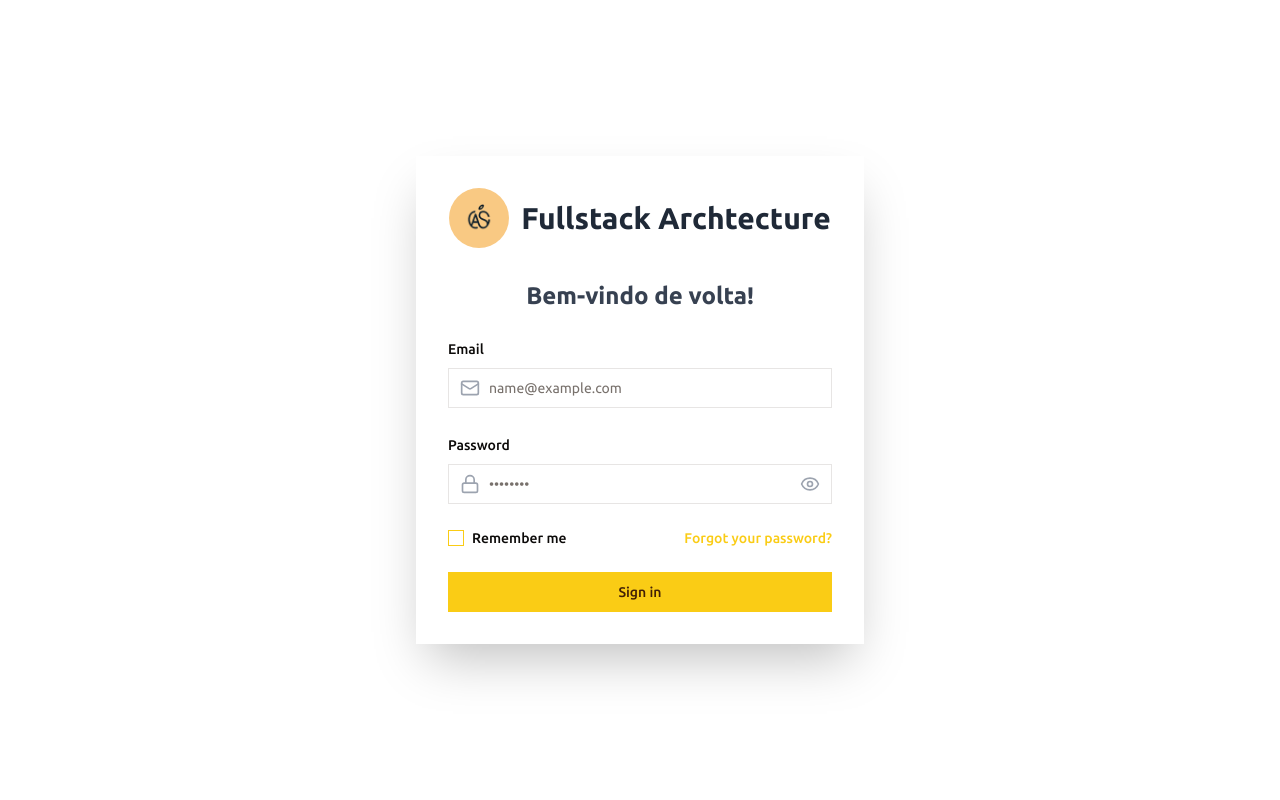
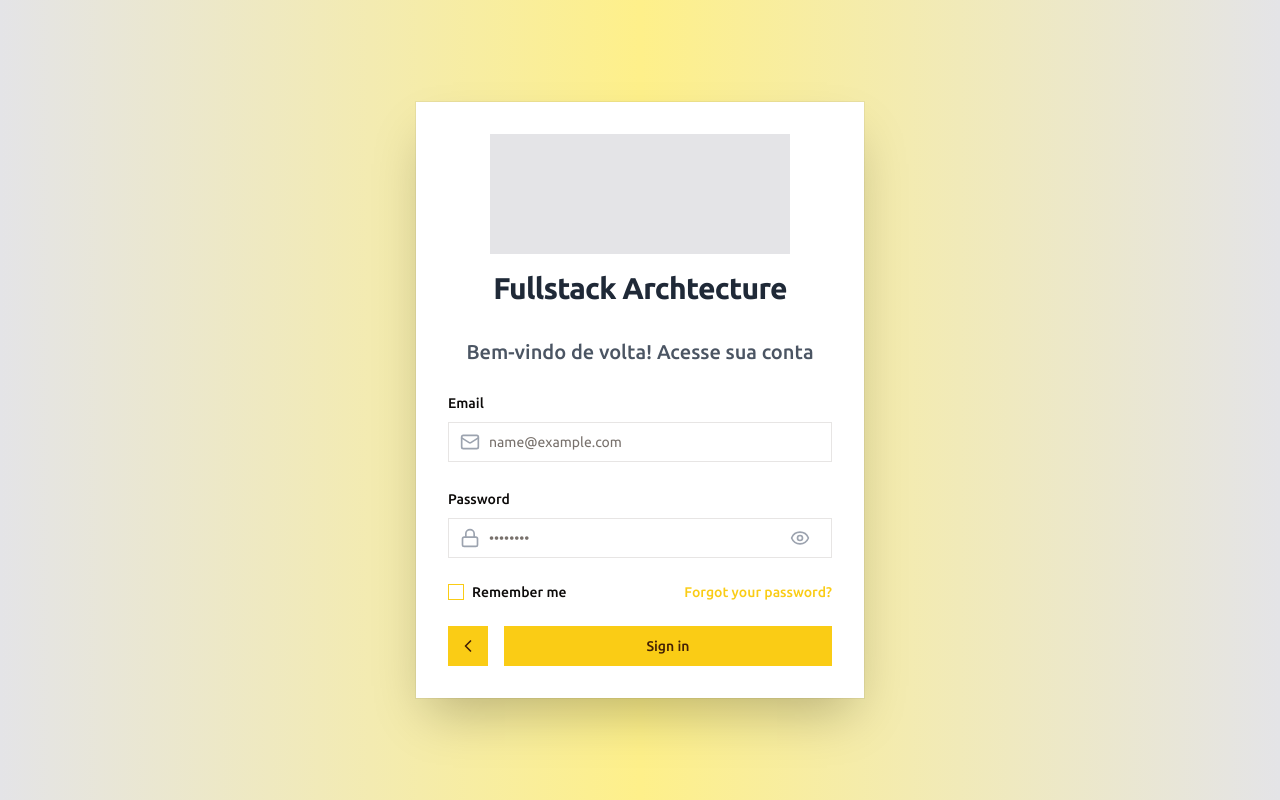
Before and after one commit to Tonybsilva-dev/nextjs-fullstack-archtecture, a Next.js app: page /en/sign-in in a window 1280 px wide. Built offline with nearby package versions, Linux system fonts and the light colour scheme.

Commit message:
chore: update sign-in form

```diff
--- a/src/subdomains/(public)/sign-in/components/login-form.tsx
+++ b/src/subdomains/(public)/sign-in/components/login-form.tsx
@@ -6,6 +6,7 @@ import { useTranslations } from 'next-intl';
 import { useState } from 'react';
 
 import { CustomLink } from '@/shared/modules/components/custom/link';
+import { BackButton } from '@/shared/modules/components/ui/back-button';
 import { Button } from '@/shared/modules/components/ui/button';
 import { Checkbox } from '@/shared/modules/components/ui/checkbox';
 import { Input } from '@/shared/modules/components/ui/input';
@@ -40,7 +41,6 @@ export default function LoginForm() {
             autoComplete="email"
             autoCorrect="off"
             disabled={isLoading}
-            required
             className="pl-10"
           />
           <MailIcon
@@ -66,8 +66,10 @@ export default function LoginForm() {
             className="absolute left-3 top-1/2 h-5 w-5 -translate-y-1/2 transform text-gray-400"
             aria-hidden="true"
           />
-          <button
+          <Button
             type="button"
+            size={'icon'}
+            variant={'link'}
             onClick={() => setShowPassword(!showPassword)}
             className="absolute right-3 top-1/2 -translate-y-1/2 transform text-gray-400 hover:text-gray-600"
             aria-label={showPassword ? t('password.hide') : t('password.show')}
@@ -77,7 +79,7 @@ export default function LoginForm() {
             ) : (
               <EyeIcon className="h-5 w-5" />
             )}
-          </button>
+          </Button>
         </div>
       </div>
       <div className="flex items-center justify-between">
@@ -91,6 +93,11 @@ export default function LoginForm() {
           {t('forgot-password')}
         </CustomLink>
       </div>
+
+      <div className="mt-10 flex flex-col gap-4 sm:flex-row sm:justify-center">
+        <div className="hidden md:block">
+          <BackButton className="w-full sm:w-10" />
+        </div>
         <Button
           type="submit"
           disabled={isLoading}
@@ -99,6 +106,7 @@ export default function LoginForm() {
         >
           {t('submit')}
         </Button>
+      </div>
     </form>
   );
 }
--- a/src/subdomains/(public)/sign-in/interface/sign-in.interface.tsx
+++ b/src/subdomains/(public)/sign-in/interface/sign-in.interface.tsx
@@ -1,32 +1,23 @@
-import Image from 'next/image';
-
 import { NAME_APPLICATION } from '@/shared/modules/constants/application.constants';
 import { PageProps } from '@/shared/modules/types/page-props';
 
-import LOGO_IMAGE from '../../../../../public/web-app-manifest-512x512.png';
 import LoginForm from '../components/login-form';
 
 export const SignInView: React.FC<PageProps> = () => {
   return (
-    <div className="flex min-h-screen items-center justify-center p-4 sm:p-6 lg:p-8">
-      <div className="bg-pattern absolute inset-0 opacity-10" />
+    <div className="relative flex min-h-screen items-center justify-center bg-gradient-to-r from-zinc-200 via-yellow-200 to-zinc-200 p-4 sm:p-6 lg:p-8">
+      <div className="bg-pattern pointer-events-none absolute inset-0 opacity-20" />
       <div className="w-full max-w-md">
-        <div className="overflow-hidden bg-white shadow-2xl">
+        <div className="overflow-hidden rounded-lg bg-white shadow-2xl ring-1 ring-black/5">
           <div className="p-8">
-            <div className="mb-8 flex items-center justify-center">
-              <Image
-                src={LOGO_IMAGE}
-                alt=""
-                width={60}
-                height={60}
-                className="rounded-full"
-              />
-              <h1 className="ml-3 text-3xl font-bold text-gray-800">
+            <div className="mb-8 flex flex-col items-center justify-center">
+              <div className="h-[120px] w-[300px] bg-zinc-200" />
+              <h1 className="mt-4 text-3xl font-bold tracking-tight text-gray-800">
                 {NAME_APPLICATION}
               </h1>
             </div>
-            <h2 className="mb-6 text-center text-2xl font-semibold text-gray-700">
-              Bem-vindo de volta!
+            <h2 className="mb-6 text-center text-xl font-medium text-gray-600">
+              Bem-vindo de volta! Acesse sua conta
             </h2>
             <LoginForm />
           </div>
```
Lines whose indentation alone changed are shown as unchanged.
